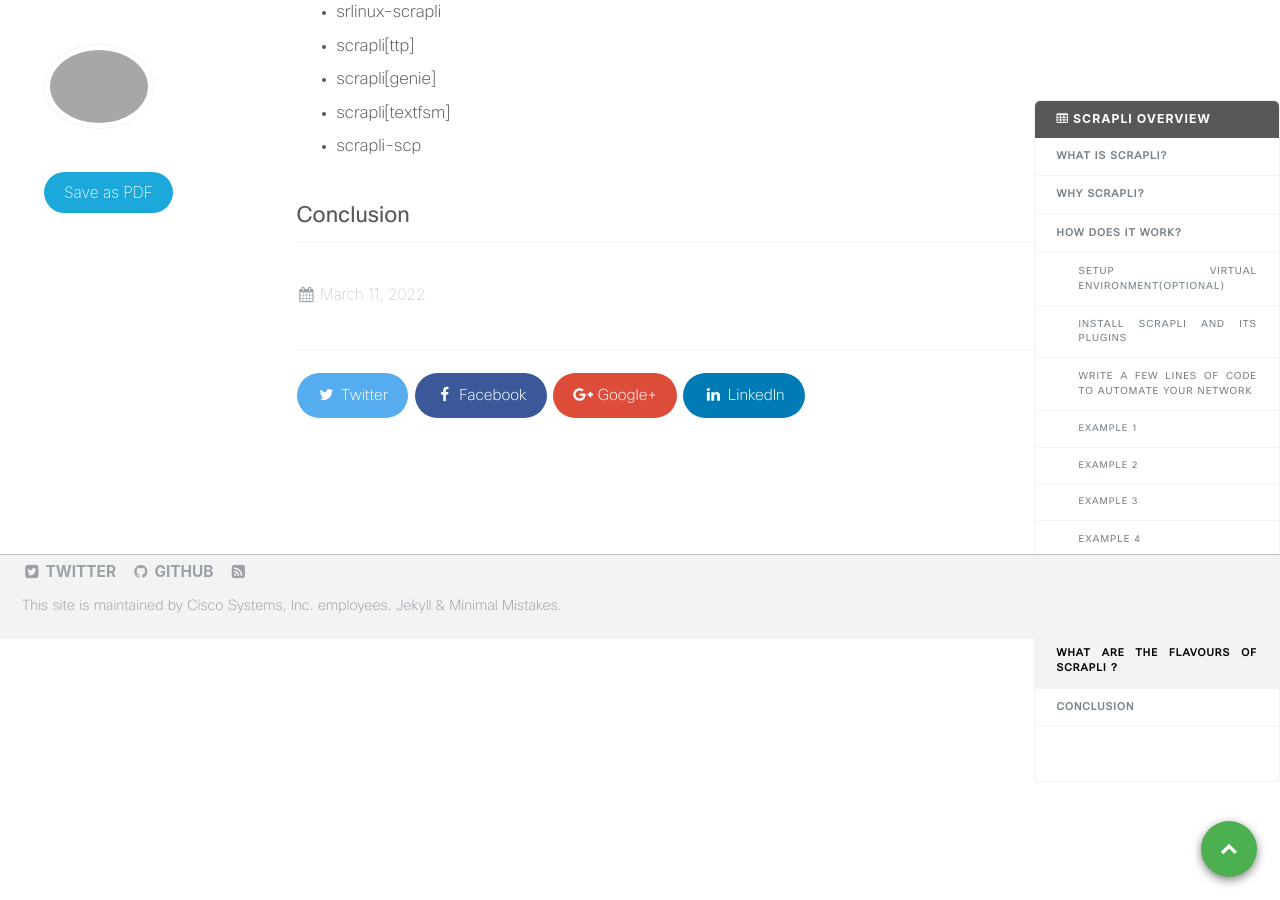
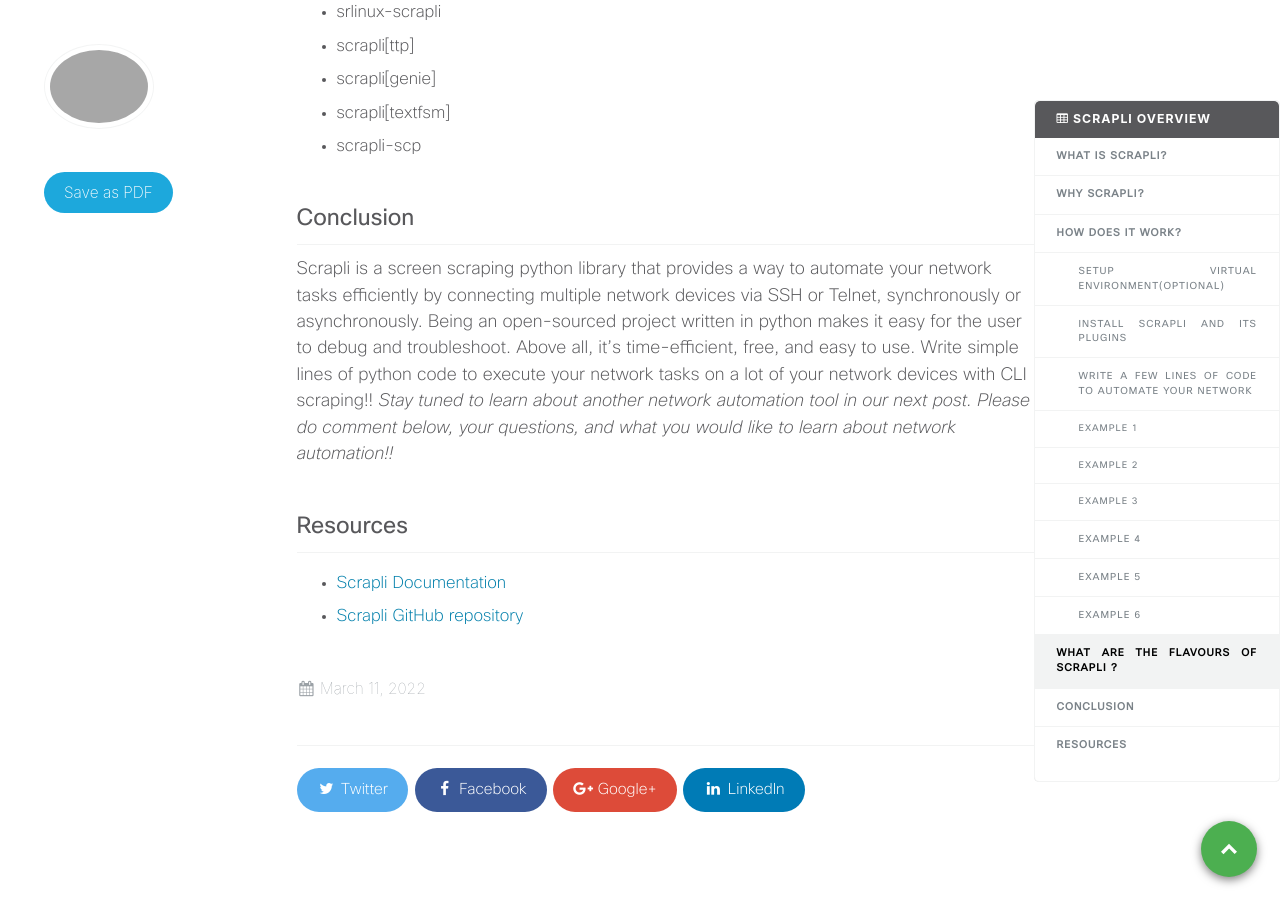
Before and after one commit to xrdocs/programmability, a Jekyll site: the page built from _tutorials/2022-02-22-scrapli-overview.md, in a window 1280 px wide and 900 px high, scrolled down 7465 px. Built offline with Jekyll 4.4.1, drawn with Linux system fonts in a browser that asks for light colours; comment, search, counter and statistics services are not loaded.

Commit message:
Update 2022-02-22-scrapli-overview.md

```diff
--- a/_tutorials/2022-02-22-scrapli-overview.md
+++ b/_tutorials/2022-02-22-scrapli-overview.md
@@ -278,4 +278,12 @@ if __name__ == "__main__":
 - scrapli[textfsm]
 - scrapli-scp
 
-## Conclusion
+# Conclusion
+Scrapli is a screen scraping python library that provides a way to automate your network tasks efficiently by connecting multiple network devices via SSH or Telnet, synchronously or asynchronously. Being an open-sourced project written in python makes it easy for the user to debug and troubleshoot. Above all, it's time-efficient, free, and easy to use. Write simple lines of python code to execute your network tasks on a lot of your network devices with CLI scraping!!
+*Stay tuned to learn about another network automation tool in our next post.*
+*Please do comment below, your questions, and what you would like to learn about network automation!!*
+
+# Resources
+
+- [Scrapli Documentation](https://carlmontanari.github.io/scrapli/)
+- [Scrapli GitHub repository](https://github.com/carlmontanari/scrapli)
```
